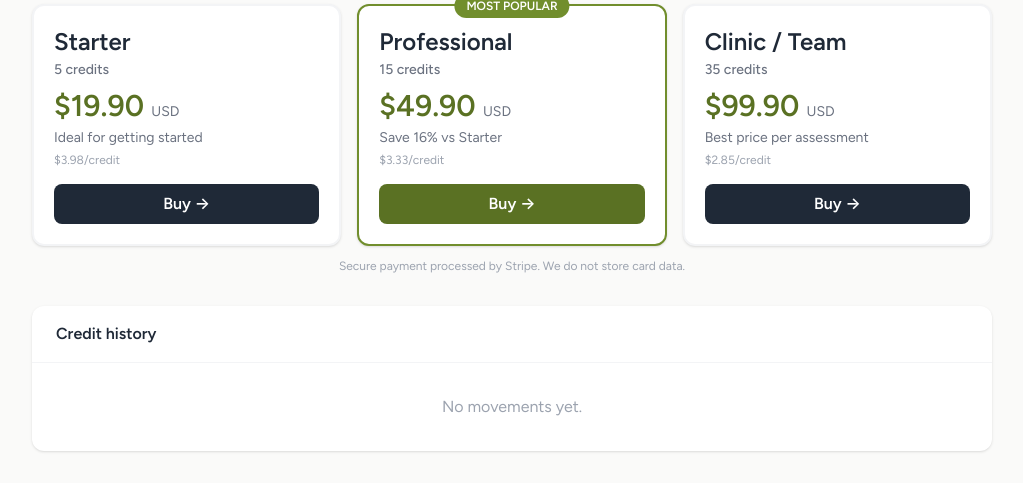
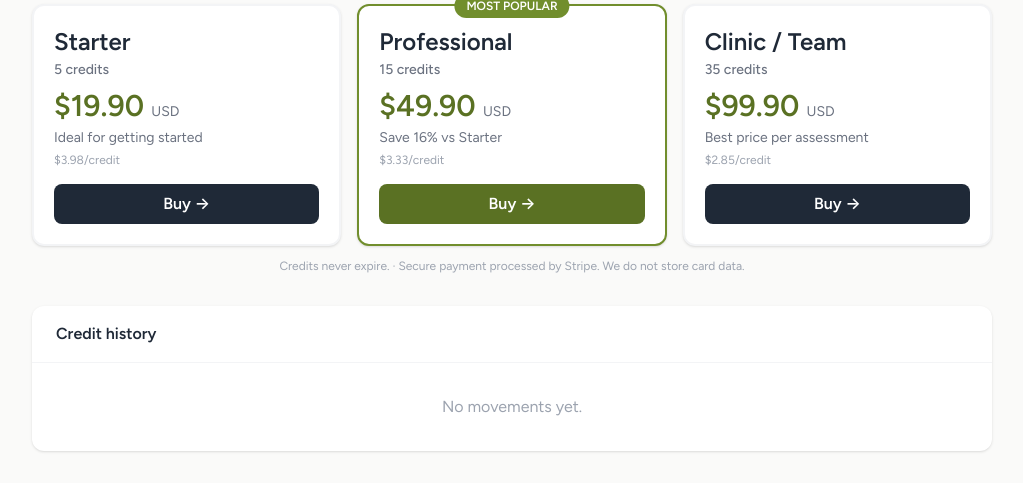
Before and after one commit to gnoums/screening-claude, a Laravel app: page /billing in a window 1280 px wide. Shown: the part 418-901 px from the top of the page, without its empty margins (128-1151 px from the left). Run offline with Laravel 12, Linux system fonts and the light colour scheme; the visitor is signed in with stand-in values (Sample User, id 1); data comes from the database, SQL or seed files in the repository; data that the repository does not hold is empty; style sheets or scripts are compiled from the project's sources.

Commit message:
billing: add 'credits never expire' notice below packages

```diff
--- a/lang/es.json
+++ b/lang/es.json
@@ -142,6 +142,7 @@
     "MOST POPULAR": "MÁS POPULAR",
     "Buy →": "Comprar →",
     "/credit": "/crédito",
+    "Credits never expire.": "Los créditos no tienen fecha de expiración.",
     "Secure payment processed by Stripe. We do not store card data.": "Pago seguro procesado por Stripe. No almacenamos datos de tarjeta.",
     "Credit history": "Historial de créditos",
     "No movements yet.": "Sin movimientos aún.",
--- a/resources/views/psychologist/billing/index.blade.php
+++ b/resources/views/psychologist/billing/index.blade.php
@@ -81,7 +81,7 @@
                     @endforeach
                 </div>
                 <p class="text-xs text-gray-400 mt-3 text-center">
-                    {{ __('Secure payment processed by Stripe. We do not store card data.') }}
+                    {{ __('Credits never expire.') }} · {{ __('Secure payment processed by Stripe. We do not store card data.') }}
                 </p>
             </div>
 
```
